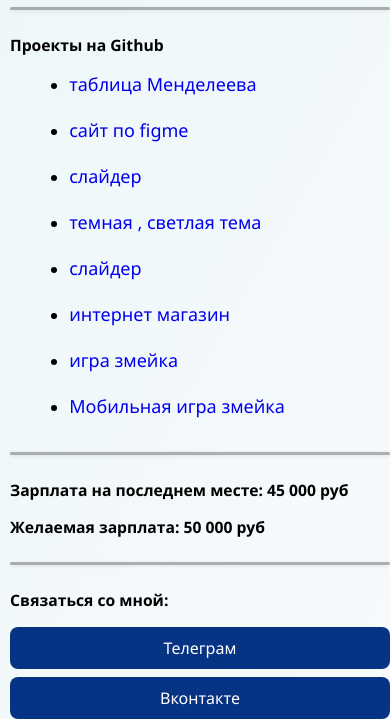
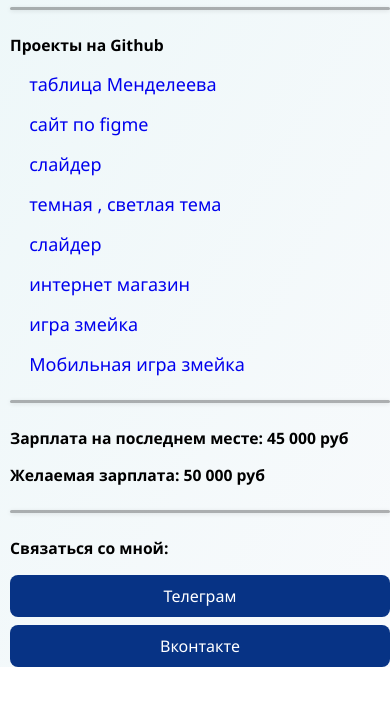
Before and after one commit to Aleksandr19911S/Resume_new, a plain HTML site: page index.html in a window 390 px wide. Shown: the part 3466-4185 px from the top of the page. After the commit the page ends 4133 px from the top, so only its background shows below. Drawn offline with Linux system fonts and the light colour scheme.

Commit message:
Update styles.css

```diff
--- a/styles.css
+++ b/styles.css
@@ -177,12 +177,14 @@ li {
     padding: 10px 0;
   }
   .container-flex {
-    flex-direction: column !important;
-    align-items: stretch !important;
-    gap: 12px !important;
+    display: block !important;
+    padding-left: 0 !important;
   }
   .container-flex li {
-    margin-bottom: 10px !important;
+    margin-bottom: 16px !important;
+    display: block;
+    width: 100%;
+    word-break: break-word;
   }
   iframe {
     width: 100% !important;
```
